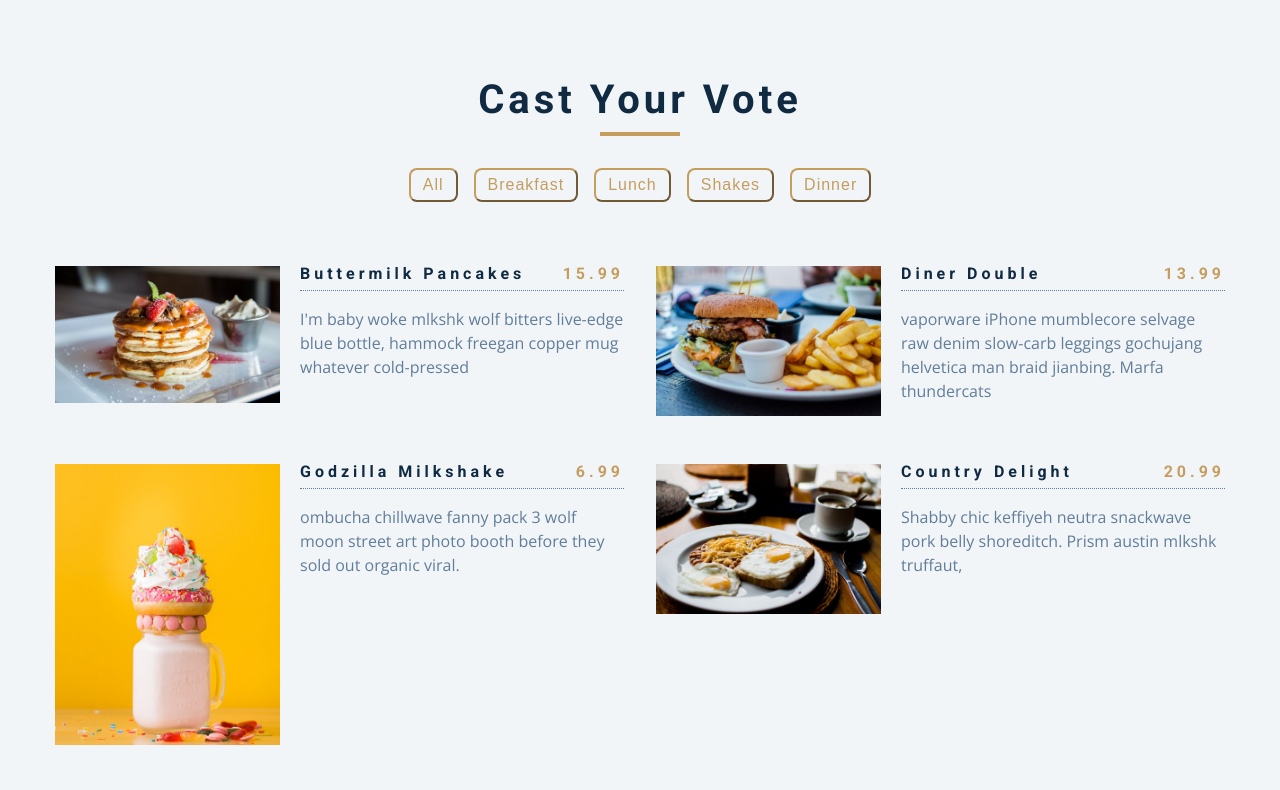
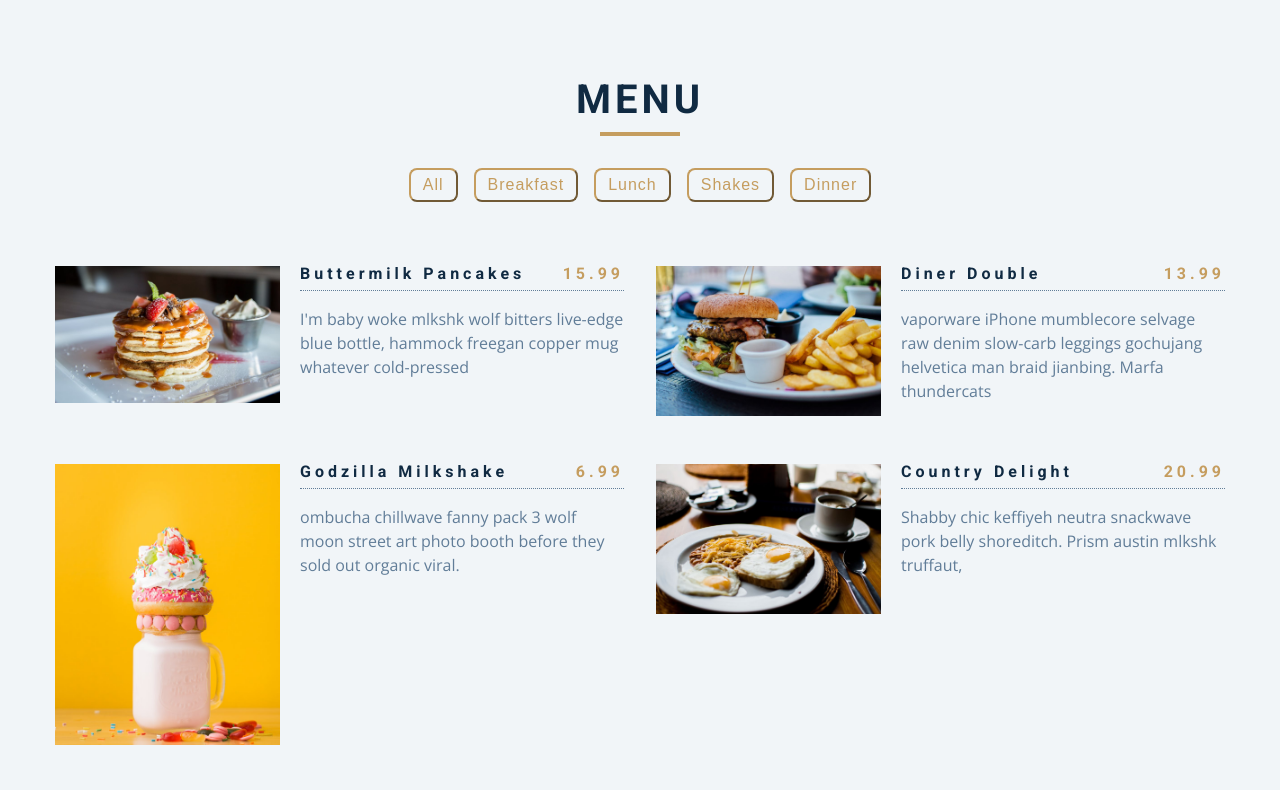
Before and after one commit to AryanKoundal/jsbegg-9-menu, a plain HTML site: page index.html in a window 1280 px wide. Shown: the top 790 px of the page. Drawn offline with nearby package versions, Linux system fonts and the light colour scheme.

Commit message:
adding all files

```diff
--- a/index.html
+++ b/index.html
@@ -18,7 +18,7 @@
     <section class="menu">
       <!-- title -->
       <div class="title">
-        <h2>Cast Your Vote</h2>
+        <h2>MENU</h2>
         <div class="underline"></div>
       </div>
 
```
